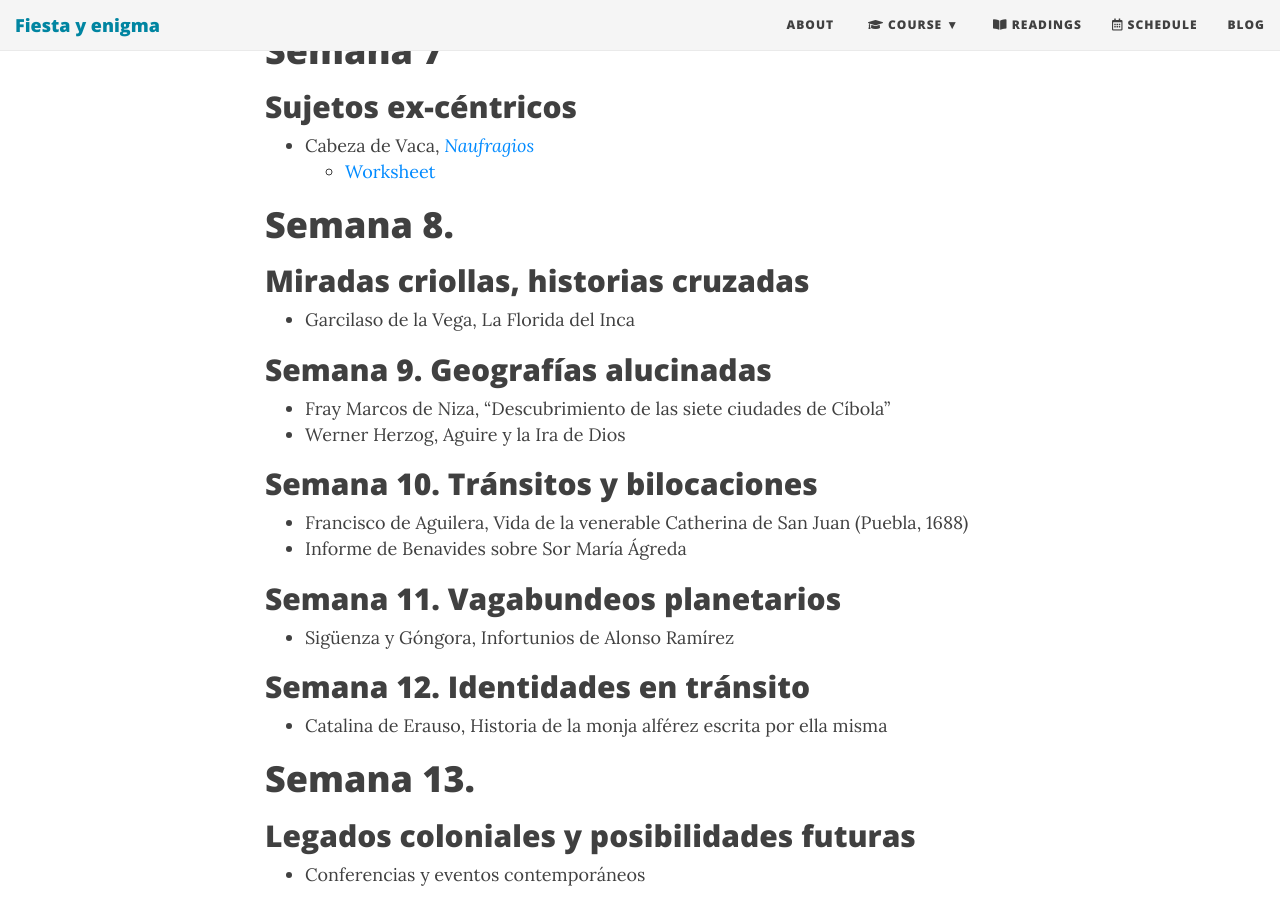
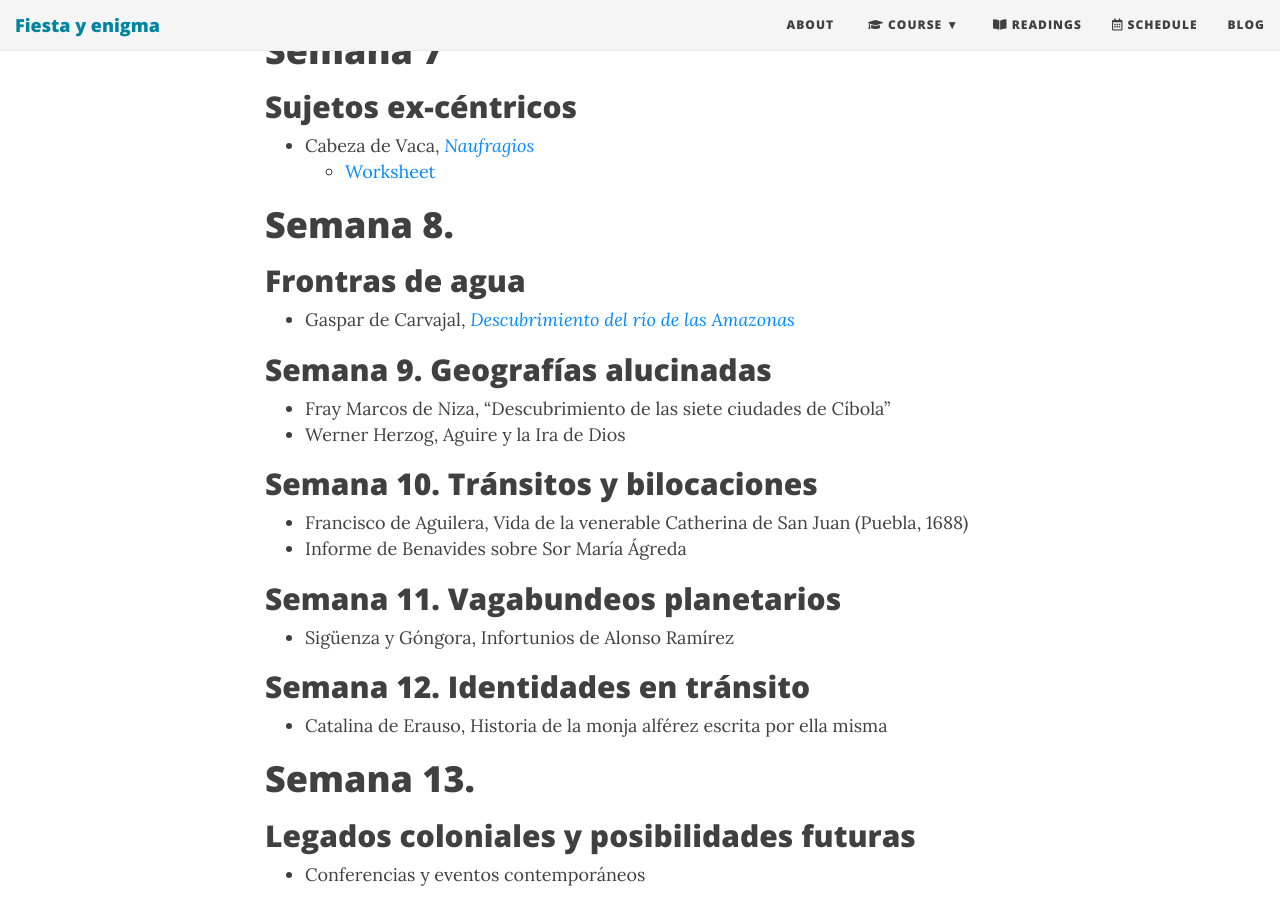
Before and after one commit to Hipomenes/ls452, a Jekyll site: the page built from syllabus-prof.md, in a window 1280 px wide and 900 px high, scrolled down 3022 px. Built offline with Jekyll 4.4.1, drawn with Linux system fonts in a browser that asks for light colours; nearby versions of some CDN libraries; some of the changed text lies outside the part shown.

Commit message:
Update syllabus-prof.md

```diff
--- a/syllabus-prof.md
+++ b/syllabus-prof.md
@@ -73,9 +73,9 @@ bigimg: /img/4partes.jpg
     - [Worksheet](https://drive.google.com/file/d/1HJxurGFDX5nMubekRUnpgjDQgt2laCtZ/view?usp=sharing)
 
 # Semana 8.
-## Miradas criollas, historias cruzadas
+## Frontras de agua
 
-- Garcilaso de la Vega, La Florida del Inca
+- Gaspar de Carvajal, [*Descubrimiento del río de las Amazonas*]()
 
 ## Semana 9. Geografías alucinadas
 
```
